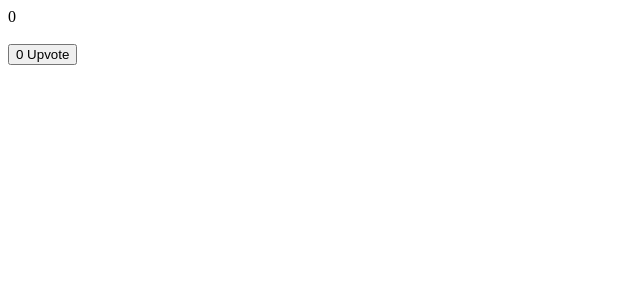
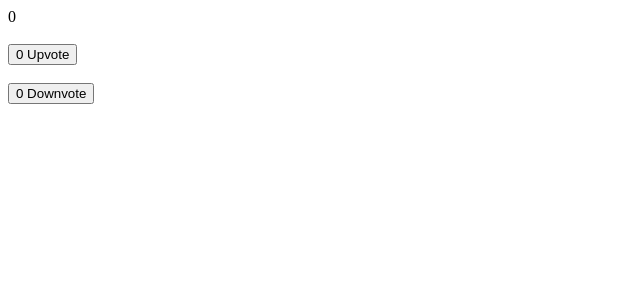
Before and after one commit to anooppv7/learning_react_redux, a React (Create React App) app in the folder 03-react-flux/: page / in a window 1280 px wide. Shown: the top 300 px of the page, without its empty margins (0-640 px from the left). Built offline with nearby package versions, Linux system fonts and the light colour scheme; the HTML template or start-up script is replaced by a standard one.

Commit message:
Add DownVote counter exactly similar to Upvote

```diff
--- a/03-react-flux/src/App.js
+++ b/03-react-flux/src/App.js
@@ -32,6 +32,32 @@ class UpVote extends React.Component {
 		);
 	}
 }
+
+class DownVote extends React.Component {
+	constructor(props) {
+		super(props);
+		this.state = {counter: 0};
+
+    // This binding is necessary to make `this` work in the callback
+    this.handleClick = this.handleClick.bind(this);
+	}
+
+	handleClick() {
+		this.setState(state => ({
+			counter: state.counter + 1
+    }));
+    this.props.decrementCounter();
+	}
+
+	render() {
+		return (
+			<button onClick={this.handleClick}>
+				{this.state.counter} Downvote
+			</button>
+		);
+	}
+}
+
 class App extends Component {
   constructor(props) {
     super(props);
@@ -44,12 +70,20 @@ class App extends Component {
     });
   };
 
+  decrementCounter = () => {
+    this.setState({
+      overallCounter: this.state.overallCounter - 1
+    });
+  };
+
   render() {
     return (
       <div className="App">
         <CountTracker counter={this.state.overallCounter} />
         <br/>
         <UpVote counter="0" incrementCounter={this.incrementCounter}/>
+        <br/><br/>
+        <DownVote counter="0" decrementCounter={this.decrementCounter}/>
       </div>
     );
   }
```
